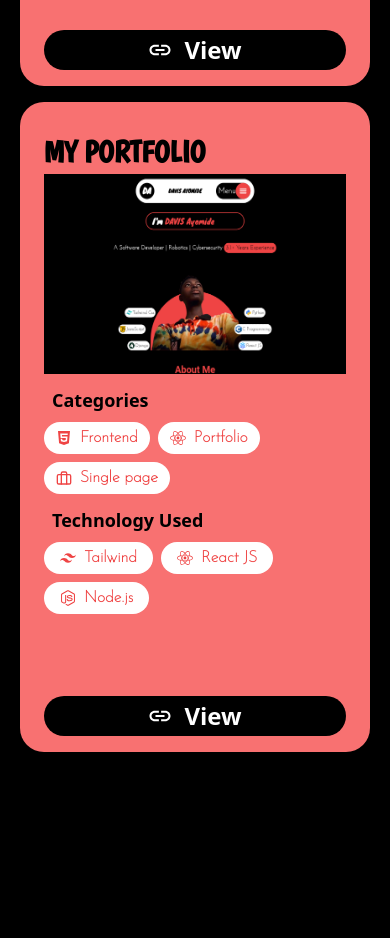
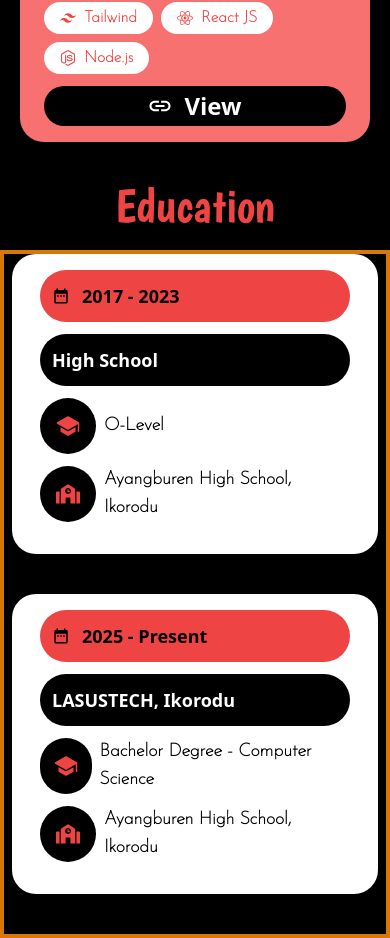
Before and after one commit to lucid-techwrld/newPortfolio, a React (Vite) app: page / in a window 390 px wide. Shown: the part 5862-6800 px from the top of the page. Before the commit the page ends 6614 px from the top, so only its background shows below. Built offline with nearby package versions, Linux system fonts and the light colour scheme.

Commit message:
add education

```diff
--- a/src/HomeLayout/Education.jsx
+++ b/src/HomeLayout/Education.jsx
@@ -1,10 +1,23 @@
+import EduCard from "../components/EduCard.jsx"
+
 const Education = () => {
   return (
     <>
-      <h1>Education</h1>
-
+      <h1 className="text-5xl text-red-500 text-center font-boogaloo mt-10">Education</h1>
+      <div className=" flex flex-wrap w-full h-auto px-2 mt-5 border-4 border-amber-600 lg:gap-4  justify-center">
+        <EduCard
+          date="2017 - 2023"
+          school="High School"
+          degree="O-Level"
+          schoolName="Ayangburen High School, Ikorodu" />
+        <EduCard
+          date="2025 - Present"
+          school="LASUSTECH, Ikorodu"
+          degree="Bachelor Degree - Computer Science"
+          schoolName="Ayangburen High School, Ikorodu" className="sm:w-1/2" />
+      </div>
     </>
-    );
+  );
 }
 
 export default Education;
--- a/src/HomeLayout/HomeLayout.jsx
+++ b/src/HomeLayout/HomeLayout.jsx
@@ -2,6 +2,7 @@ import Home from './Home.jsx'
 import Header from './Header.jsx'
 import About from './About.jsx'
 import Work from './Work.jsx'
+import Education from './Education.jsx'
 //import Footer from './Footer.jsx'
 
 const HomeLayout = () => {
@@ -11,6 +12,7 @@ const HomeLayout = () => {
       <Home />
       <About />
       <Work />
+      <Education />
       {/*<Footer />*/}
     </>
   )
--- a/src/components/EduCard.jsx
+++ b/src/components/EduCard.jsx
@@ -1,7 +1,34 @@
-const EduCard = () => {
+import {
+  MdDateRange
+} from "react-icons/md";
+import {
+  FaSchool
+} from "react-icons/fa";
+import {
+  IoSchool
+} from "react-icons/io5";
+
+const EduCard = (props) => {
   return (
-    <div>
-
+    <div className="w-full h-[300px] flex flex-col gap-y-3 px-7 py-4 rounded-3xl bg-white mb-10 lg:w-[700px] sm:w-[250px]">
+      <p className="w-full h-auto px-3 py-3 rounded-full bg-red-500 text-lg text-black flex gap-3 items-center font-bold">
+        <MdDateRange /> {props.date}
+      </p>
+      <p className="w-full h-auto px-3 py-3 rounded-full bg-black text-lg text-white font-bold">
+        {props.school}
+      </p>
+      <div className="flex items-center gap-2 w-full">
+        <p className="h-14 w-14 rounded-full bg-black text-red-500 text-2xl flex justify-center items-center">
+          <IoSchool />
+        </p>
+        <p className="text-lg text-black font-josefinsans font-extrabold">
+          {props.degree}
+        </p>
+      </div>
+      <div className="flex items-center gap-2 w-full">
+        <span className="h-14 w-14 rounded-full bg-black text-red-500 text-2xl flex justify-center items-center"><FaSchool /></span>
+        <span className="text-lg text-black font-josefinsans font-extrabold">{props.schoolName}</span>
+      </div>
     </div>
   );
 }
--- a/src/components/Project.jsx
+++ b/src/components/Project.jsx
@@ -14,7 +14,7 @@ const Project = () => {
   return (
     <div className="flex flex-wrap w-full justify-center px-3 items-center gap-4 mt-6">
       {ProjectInfo.map((info, index) => (
-        <div key={index} className="bg-red-400 rounded-3xl px-6 py-4 h-[650px] w-[350px] sm:w-[320px] lg:w-[470px] flex flex-col">
+        <div key={index} className="bg-red-400 rounded-3xl px-6 py-4 h-auto lg:min-h-[700px] sm:min-h-[600px] w-[350px] sm:w-[320px] lg:w-[470px] flex flex-col">
           <div className="font-josefinsans font-extrabold text-white mt-4 flex flex-col flex-grow space-y-1">
             <p className="text-3xl font-boogaloo text-black">
               {info.name}
```
